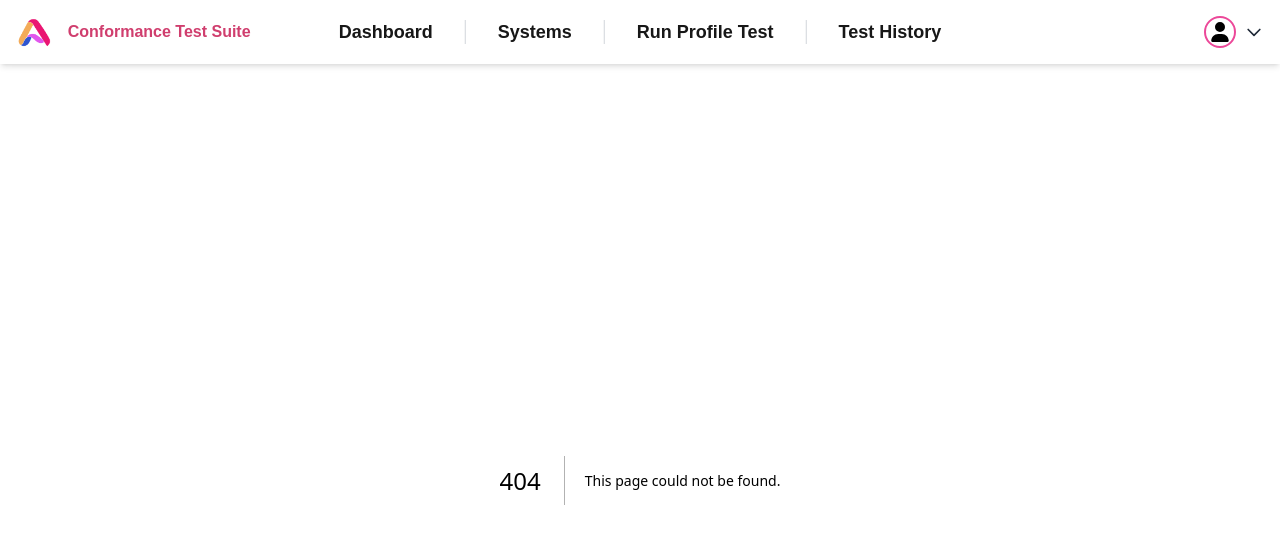
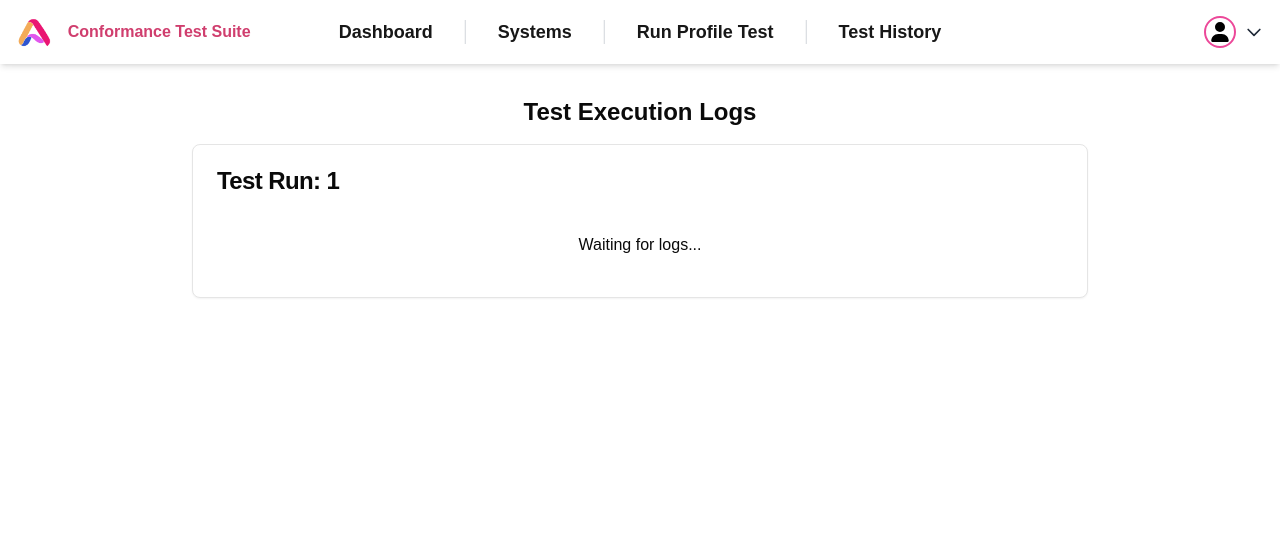
Before and after one commit to ayraforum/conformance-test-suite, a Next.js app in the folder frontend/: page /run/profiles/message/monitor/1 in a window 1280 px wide. Before the commit this address had no page. Shown: the top 544 px of the page. Built offline with nearby package versions, Linux system fonts and the light colour scheme; no server answers.

Commit message:
feat: separated log page
Signed-off-by: David Poltorak <dave.poltorak@gmail.com>

```diff
--- /dev/null
+++ b/frontend/app/run/profiles/message/monitor/[runId]/page.tsx
@@ -0,0 +1,101 @@
+'use client'
+
+import { useState, useEffect, use } from 'react';
+import { io, Socket } from 'socket.io-client';
+import { LazyLog } from "@melloware/react-logviewer";
+import { Card, CardContent, CardHeader, CardTitle } from "@/components/ui/card";
+import { getBackendAddress } from "@/lib/backend";
+import { useRouter } from "next/navigation";
+
+export default function LogsPage({ params }: { params: { runId: string } }) {
+  const [logs, setLogs] = useState<{type: string, message: string}[]>([]);
+  const [logStream, setLogStream] = useState<string>("");
+  const [socket, setSocket] = useState<Socket | null>(null);
+  const [isComplete, setIsComplete] = useState(false);
+
+  const resolvedParams = use(params);
+  const runId = resolvedParams.runId;
+
+  useEffect(() => {
+    const socketInstance = io(getBackendAddress(), {
+      transports: ['websocket']
+    });
+
+    socketInstance.on('connect', () => {
+      console.log('Connected to WebSocket');
+      socketInstance.emit('join-room', `logs-${runId}`);
+    });
+
+    socketInstance.on('log', (log) => {
+      setLogs((prevLogs) => [...prevLogs, log]);
+      setLogStream((prevLogStream) => {
+        const logMessage = typeof log.message === 'string' ? log.message : JSON.stringify(log.message);
+        const formattedMessage = logMessage.endsWith('\n') ? logMessage : `${logMessage}\n`;
+        return prevLogStream + formattedMessage;
+      });
+    });
+
+    socketInstance.on("log-complete", () => {
+      console.log("Log streaming complete.");
+      setIsComplete(true);
+      socketInstance.emit('leave-room', `logs-${runId}`);
+      socketInstance.disconnect();
+    });
+
+    socketInstance.on('disconnect', () => {
+      console.log('Disconnected from WebSocket');
+    });
+
+    socketInstance.on('connect_error', (err) => {
+      console.error('Connection error:', err);
+    });
+
+    setSocket(socketInstance);
+
+    return () => {
+      if (socketInstance) {
+        socketInstance.disconnect();
+      }
+    };
+  }, [runId]);
+
+  // ... previous code stays the same ...
+
+  return (
+    <div className="min-h-screen flex flex-col items-center p-4">
+      <h1 className="text-2xl font-bold mb-4">Test Execution Logs</h1>
+      <div className="w-full max-w-4xl">
+        <Card>
+          <CardHeader>
+            <CardTitle>
+              Test Run: {runId}
+              {isComplete && <span className="ml-2 text-green-500">(Complete)</span>}
+            </CardTitle>
+          </CardHeader>
+          <CardContent>
+            {logStream && logStream.length > 0 ? (
+              <div style={{ height: '600px' }}>
+                <LazyLog
+                  text={logStream}
+                  stream={true}
+                  follow={true}
+                  selectableLines={true}
+                  enableSearch={true}
+                  height={600}
+                  style={{
+                    fontSize: "14px",
+                    lineHeight: "1.5",
+                    color: "#0f0",
+                    backgroundColor: "#000",
+                  }}
+                />
+              </div>
+            ) : (
+              <p className="text-center py-4">Waiting for logs...</p>
+            )}
+          </CardContent>
+        </Card>
+      </div>
+    </div>
+  );
+}
--- a/frontend/app/run/profiles/message/page.tsx
+++ b/frontend/app/run/profiles/message/setup/page.tsx
@@ -1,8 +1,9 @@
 'use client';
 
-import { useState, useEffect } from 'react';
+import { useState } from 'react';
 import { io, Socket } from 'socket.io-client';
 import { v4 as uuidv4 } from 'uuid';
+import { useRouter } from 'next/navigation';
 
 import { zodResolver } from "@hookform/resolvers/zod"
 import { useForm } from "react-hook-form"
@@ -121,11 +122,8 @@ export function ProfileForm({ onStartTest }: { onStartTest: (values: z.infer<typ
 }
 
 export default function ConfigurePage() {
-  const [logs, setLogs] = useState<{type: string, message: string}[]>([]);
-  const [logStream, setLogStream] = useState<string>("");
-  const [testStarted, setTestStarted] = useState(false);
+  const router = useRouter();
   const [loading, setLoading] = useState(false);
-  const [socket, setSocket] = useState<Socket | null>(null);
   const [runId] = useState(() => uuidv4());
 
   const startTest = async (formValues: z.infer<typeof formSchema>) => {
@@ -150,58 +148,16 @@ export default function ConfigurePage() {
         throw new Error(`Error: ${response.statusText}`);
       }
 
-      const data = await response.json();
+      await response.json();
 
-      const socketInstance = io(getBackendAddress(), {
-        transports: ['websocket']
-      });
-
-      socketInstance.on('connect', () => {
-        console.log('Connected to WebSocket');
-        socketInstance.emit('join-room', `logs-${runId}`);
-      });
-
-      socketInstance.on('log', (log) => {
-        setLogs((prevLogs) => [...prevLogs, log]);
-        setLogStream((prevLogStream) => {
-          const logMessage = typeof log.message === 'string' ? log.message : JSON.stringify(log.message);
-          const formattedMessage = logMessage.endsWith('\n') ? logMessage : `${logMessage}\n`;
-          return prevLogStream + formattedMessage;
-        });
-      });
-
-      socketInstance.on("log-complete", () => {
-        console.log("Log streaming complete.");
-        socketInstance.emit('leave-room', `logs-${runId}`);
-        socketInstance.disconnect();
-      });
-
-      socketInstance.on('disconnect', () => {
-        console.log('Disconnected from WebSocket');
-
-      });
-
-      socketInstance.on('connect_error', (err) => {
-        console.error('Connection error:', err);
-      });
-
-      setSocket(socketInstance);
-      setTestStarted(true);
+      // Navigate to the logs page with the runId
+      router.push(`/run/profiles/message/monitor/${runId}`);
     } catch (error) {
       console.error('Error starting test:', error);
     } finally {
       setLoading(false);
     }
   };
-
-  // Cleanup the socket connection when the component unmounts
-  useEffect(() => {
-    return () => {
-      if (socket) {
-        socket.disconnect();
-      }
-    };
-  }, [socket]);
 
   return (
     <div className="min-h-screen flex flex-col items-center p-4">
@@ -214,31 +170,6 @@ export default function ConfigurePage() {
       <Separator className="mb-8" />
       <div className="w-full max-w-2xl px-4">
         <ProfileForm onStartTest={startTest} />
-        {testStarted && (
-          <div className="w-full max-w-lg bg-gray-100 p-4 rounded">
-            <h2 className="text-lg font-bold mb-2">Test Logs</h2>
-            {logStream && logStream.length > 0 ? (
-              <div style={{ height: '400px' }}>
-                <LazyLog
-                  text={logStream}
-                  stream={true}
-                  follow={true}
-                  selectableLines={true}
-                  enableSearch={true}
-                  height={400}
-                  style={{
-                    fontSize: "14px",
-                    lineHeight: "1.5",
-                    color: "#0f0",
-                    backgroundColor: "#000",
-                  }}
-                />
-              </div>
-            ) : (
-              <p>Waiting for logs...</p>
-            )}
-          </div>
-        )}
       </div>
     </div>
   );
--- a/frontend/app/run/select-profile/page.tsx
+++ b/frontend/app/run/select-profile/page.tsx
@@ -17,9 +17,9 @@ export default function SelectProfilePage() {
   // Handles selection and moves to the next step
   const handleSelect = (profile: string) => {
     if(profile === 'api') {
-      router.push(`/run/profiles/api`);
+      router.push(`/run/profiles/api/setup`);
     } else if (profile === 'message') {
-      router.push(`/run/profiles/message`);
+      router.push(`/run/profiles/message/setup`);
     }
   };
 
```
